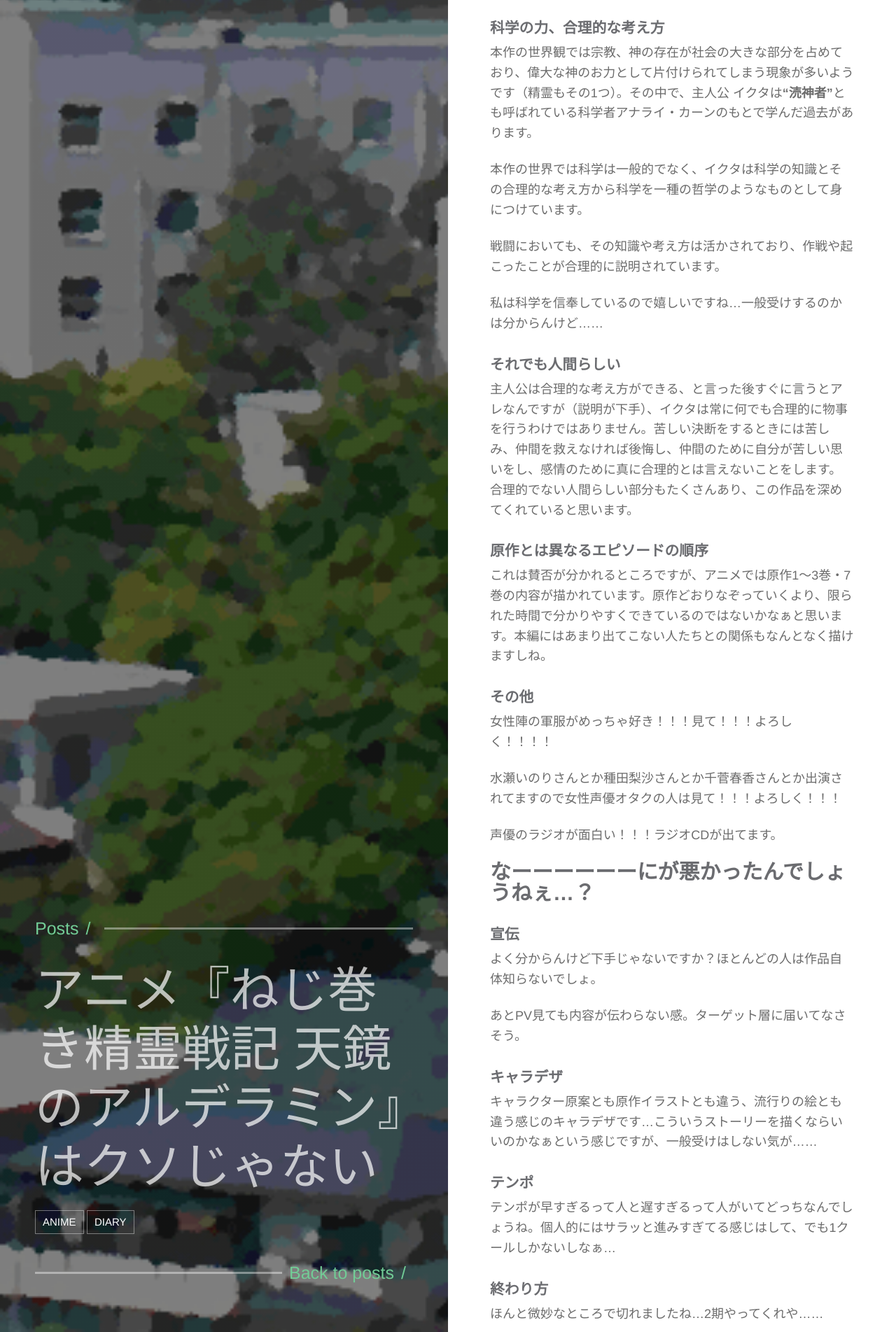
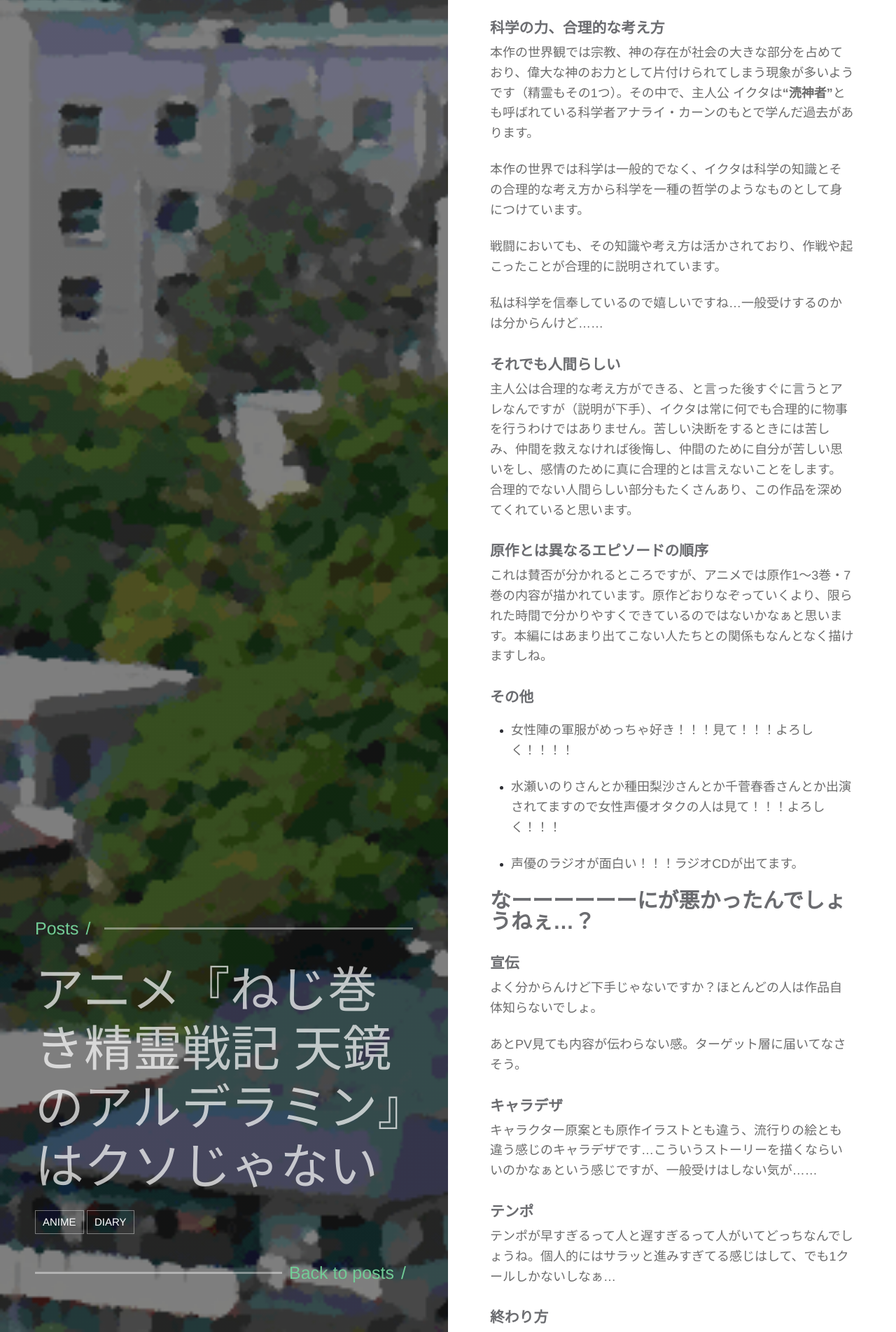
Before and after one commit to theoria24/theoria24.github.io, a Jekyll site: the page built from _posts/2018-12-1-nejimaki-seirei-senki-tenkyo-no-alderamin-is-not-kuso.md, in a window 1280 px wide. Shown: the part 3097-5000 px from the top of the page at 70% size. Built offline with Jekyll 4.4.1, drawn with Linux system fonts in a browser that asks for light colours; some web fonts are replaced; comment, search, counter and statistics services are not loaded.

Commit message:
アニメ『ねじ巻き精霊戦記 天鏡のアルデラミン』はクソじゃない

```diff
--- a/_posts/2018-12-1-nejimaki-seirei-senki-tenkyo-no-alderamin-is-not-kuso.md
+++ b/_posts/2018-12-1-nejimaki-seirei-senki-tenkyo-no-alderamin-is-not-kuso.md
@@ -84,11 +84,11 @@ PV第2弾もあるのですが、そっちはもっとわからないので大
 
 ### その他
 
-女性陣の軍服がめっちゃ好き！！！見て！！！よろしく！！！！
+- 女性陣の軍服がめっちゃ好き！！！見て！！！よろしく！！！！
 
-水瀬いのりさんとか種田梨沙さんとか千菅春香さんとか出演されてますので女性声優オタクの人は見て！！！よろしく！！！
+- 水瀬いのりさんとか種田梨沙さんとか千菅春香さんとか出演されてますので女性声優オタクの人は見て！！！よろしく！！！
 
-声優のラジオが面白い！！！ラジオCDが出てます。
+- 声優のラジオが面白い！！！ラジオCDが出てます。
 
 ## なーーーーーーにが悪かったんでしょうねぇ…？
 
```
